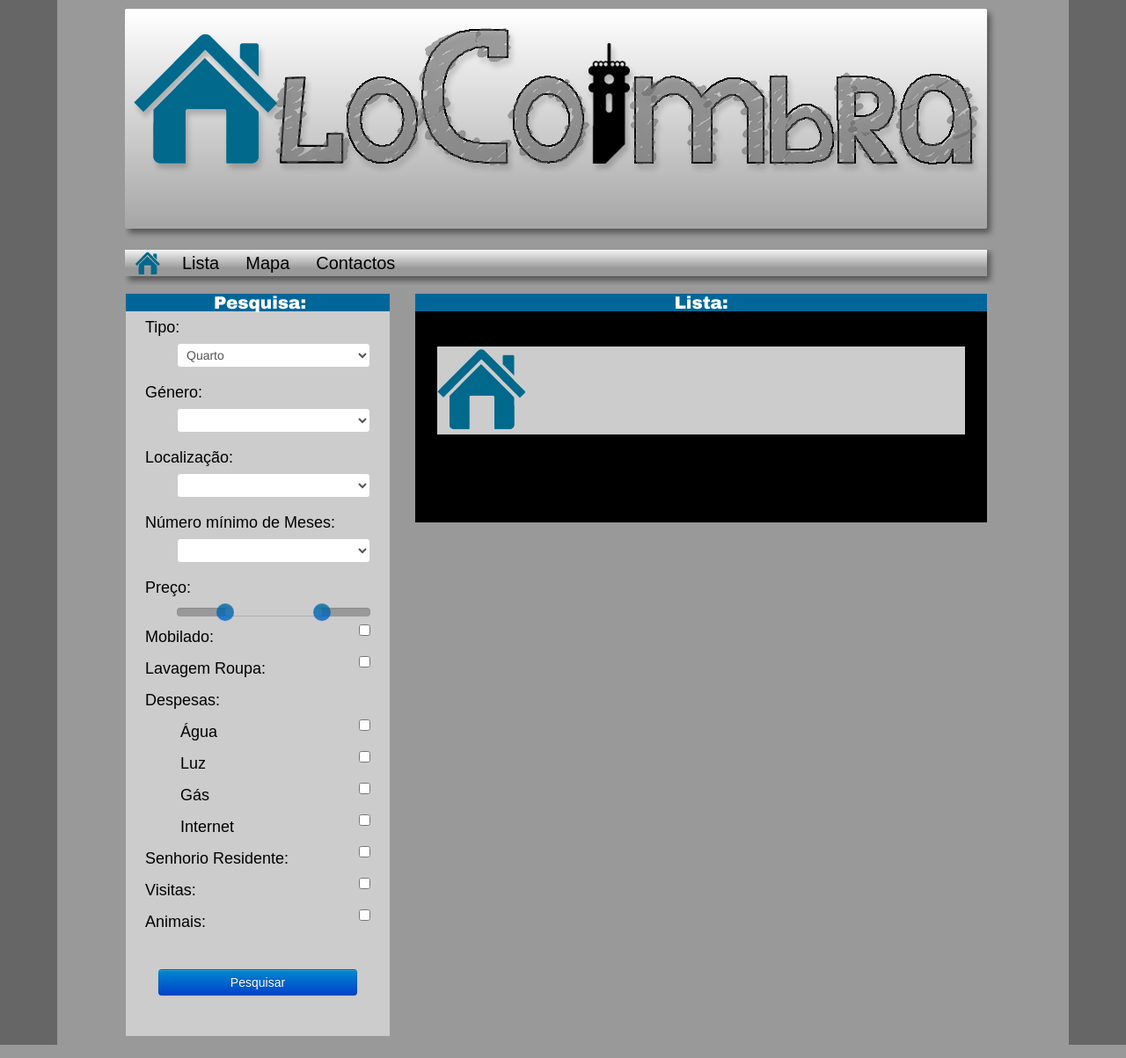
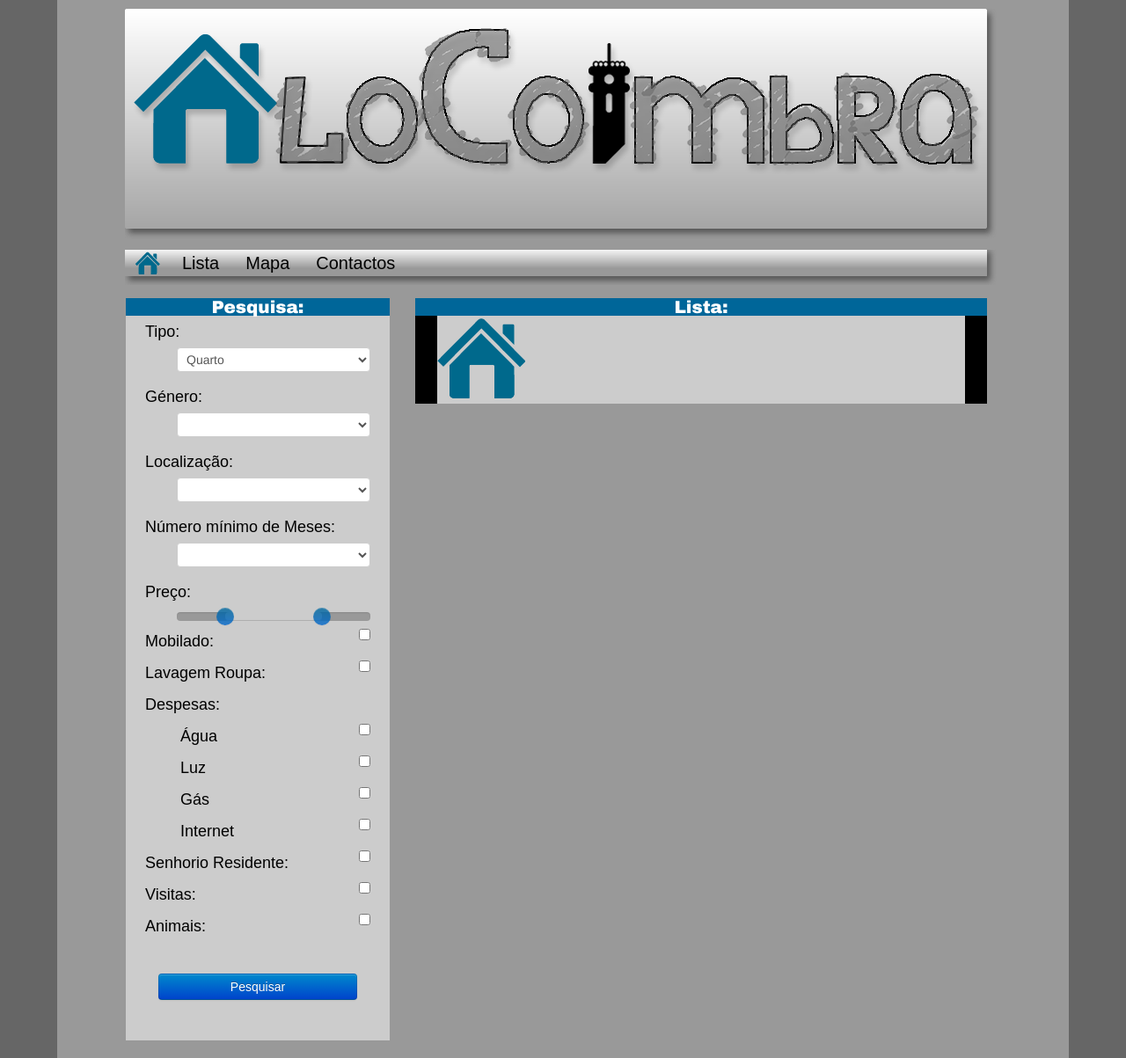
Before and after one commit to AloCoimbra/AloCoimbra, a PHP site: page / in a window 1280 px wide. Shown: the whole page at 88% size. Run offline with PHP 8.4, Linux system fonts and the light colour scheme; some libraries are stand-ins or nearby versions.

Commit message:
Simplificação e standardização de código CSS

```diff
--- a/site/css/style.css
+++ b/site/css/style.css
@@ -1,25 +1,26 @@
 @charset "utf-8";
-/* CSS Document */
 
-*{
+* {
 	padding:0;
 	margin:0;
 }
 
 #corpo{
+	background:#999;
 	width:1150px;
 	overflow:auto;
-	background:#999;
-	margin-right:auto;
-	margin-left:auto;
+	margin-right: auto;
+	margin-left: auto;
 }
 
 #logo{
 	width:996px;
 	height:264px;
-	padding:10px 0 0 0;
+	margin-top: 10px;
 	margin-right:auto;
 	margin-left:auto;
+	background-image:url(../images/Topo.png);
+	background-repeat:no-repeat;
 }
 
 
@@ -50,55 +51,53 @@
 	text-decoration:none;
 }
 
+#menu ul li a:hover{
+	background:#069;
+	color:#FFFFFF;
+}
+
 .fb-like {
 	float: right;
 	margin: 5px 22px 0 0;
 }
 
-#menu ul li a:hover{
-	background:#069;
-	color:#FFFFFF;
+
+/* ..:: Conteudo ::.. */
+#conteudo {
+	width: 979px;
+	margin: 15px 78px;
+}
+
+.left, .right {
+	margin-bottom: 20px;
+}
+
+.left {
+	float:left;
+	width:300px;
+	background: #CCCCCC;
+}
+
+.right {
+	float:right;
+	width:650px;
+	background: #000;
+}
+
+.head {
+	background: #069;
+	color: #FFF;
+	font-size: 20px;
+	font-family: "Arial Black", Gadget, sans-serif;
+	text-align: center;
 }
 
 
-/* ..:: Conteudo ::.. */
-#conteudo {
-	width:979px;
-	overflow:auto;
-	margin: 10px 78px;
-}
-
-#left{
-	float:left;
-	width:300px;
-	background:#CCCCCC;
-}
-
-#right{
-	float:right;
-	width:650px;
-	overflow:auto;
-	background:#000;
-}
-
-/* ..:: Parte Esquerda ::..*/
-#conteudo #left #post{
-	float:left;
-	width:300px;
-	background:#069;
-}
-
-#conteudo #left #post titulo{
-	padding:0px 100px;
-	color: #FFF;
-	font-size: 20px;
-	font-family: "Arial Black", Gadget, sans-serif;
-}
-
+/* ..:: Pesquisa ::..*/
 .pesquisa{
 	margin-left: 22px;
 	margin-right: 22px;
-	color:#000;
+	color: #000;
 	font-size: 18px;
 	font-family: Arial, Helvetica, sans-serif;
 	line-height: 200%;
@@ -108,7 +107,7 @@
 	float: right;
 }
 
-#despesa{
+.despesa{
 	margin-left: 40px;
 }
 
@@ -117,35 +116,23 @@
 	margin-left: 15px;
 }
 
-/* ..:: Parte Direita ::..*/
-#conteudo #right #post{
-	float:left;
-	width:650px;
-	background:#069;
-	text-align: center;
-}
 
-#conteudo #right #post titulo{
-	color: #FFF;
-	font-size: 20px;
-	font-family: "Arial Black", Gadget, sans-serif;
-}
-
-#conteudo #right #lista{
+/* ..:: Paginas ::..*/
+.lista {
 	width:600px;
 	background:#CCC;
 	margin-right:auto;
 	margin-left:auto;
 }
 
-#conteudo #right #lista info{
+.lista > {
 	color:#FFF;
 	font-size: 18px;
 	font-family: Arial, Helvetica, sans-serif;
 	line-height: 200%;
 }
 
-#map-canvas {
+#map {
 	width: 650px;
 	height: 650px;
 }
--- a/site/lista.php
+++ b/site/lista.php
@@ -1,12 +1,11 @@
 <? include "pesquisa.html"; ?>
 
-<div id="right">
-	<div id="post">
-        <titulo>Lista:</titulo>
+<div class="right">
+	<div class="head">Lista:</div>
+
+    <div class="lista">
+    	<div>
+    		<img src="images/Foto.png" alt="Foto">
+    	</div>
     </div>
-    <br><br><br>
-    <div id="lista">
-    	<info><img src="images/Foto.png" alt="Foto"></info>
-    </div>
- 	<br><br><br><br><br>
 </div>
--- a/site/main.php
+++ b/site/main.php
@@ -21,25 +21,18 @@
 			}(document, 'script', 'facebook-jssdk'));
         </script>
 
-        <script src="http://ajax.googleapis.com/ajax/libs/jquery/1.10.2/jquery.min.js"></script>
-        <script>window.jQuery || document.write('<script src="js/jquery.js"><\/script>')</script>
-        <script src="js/bootstrap.min.js"></script>
-        <script src="js/bootstrap.slider.js"></script>
-
         <div id="corpo">
-            <div id = "logo">
-                <img src="images/Topo.png"; alt="AloCoimbra";>
-            </div>
-            <div id = "menu">
+            <div id="logo"></div>
+            <div id="menu">
                 <ul>
                     <li><a href="/">Lista</a></li>
-                    <li><a href="/mapa/">Mapa</a></li>
-                    <li><a href="/contactos/">Contactos</a></li>
+                    <li><a href="/mapa">Mapa</a></li>
+                    <li><a href="/contactos">Contactos</a></li>
                 </ul>
                 <div class="fb-like" data-href="https://www.facebook.com/AloCoimbra" data-width="55" data-height="65" data-colorscheme="light" data-layout="button_count" data-action="like" data-show-faces="false" data-send="false"></div>
             </div>
 
-            <div id = "conteudo">
+            <div id="conteudo">
                 <?
                     if ($_GET['page'] == 'main' or @(include $_GET['page'] . ".php") != 1)
                         include '404.html';
--- a/site/pesquisa.html
+++ b/site/pesquisa.html
@@ -1,3 +1,8 @@
+<script src="http://ajax.googleapis.com/ajax/libs/jquery/1.10.2/jquery.min.js"></script>
+<script>window.jQuery || document.write('<script src="js/jquery.js"><\/script>')</script>
+<script src="js/bootstrap.min.js"></script>
+<script src="js/bootstrap.slider.js"></script>
+
 <script type="text/javascript">
     $(document).ready(function() {
         $('.slider').slider({
@@ -10,10 +15,9 @@
     });
 </script>
 
-<div id="left">
-    <div id="post">
-        <titulo>Pesquisa:</titulo>
-    </div>
+<div class="left">
+    <div class="head">Pesquisa:</div>
+
     <div class="pesquisa">
    		Tipo: <br>
         <select name="cb1" class="opcao" size="1">
@@ -67,7 +71,7 @@
 
         Despesas:
         <br>
-		<div id="despesa">
+		<div class="despesa">
         	Água
             <input type="checkbox" name="option1" class="opcao1" value="agua">
             <br>
```
Also changed, not shown: site/mapa.php (+4 -7 lines), site/.htaccess.
